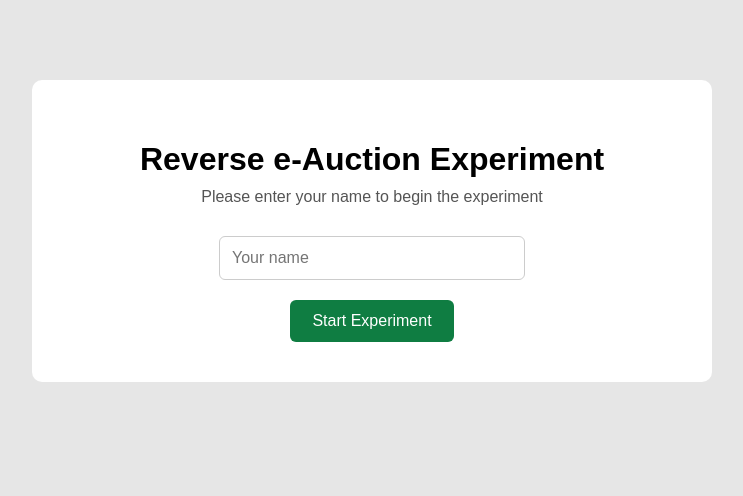
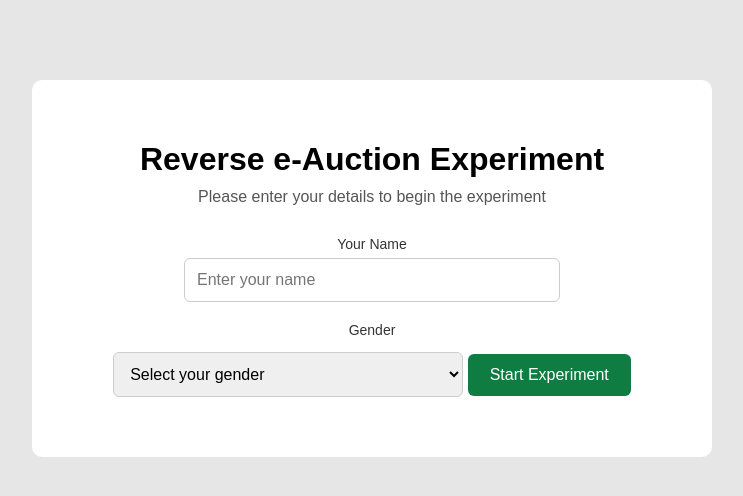
Before and after one commit to lindaspov/research-project, a Flask app: page /name in a window 1280 px wide. Shown: the top 496 px of the page, without its empty margins (268-1011 px from the left). Run offline with Flask 3, Linux system fonts and the light colour scheme.

Commit message:
added gender + improved UI

```diff
--- a/app.py
+++ b/app.py
@@ -288,6 +288,7 @@ def welcome():
 def name():
     if request.method == "POST":
         username = request.form["player_name"]
+        gender = request.form["gender"]   # 👈 NEU
 
         with player_lock:
             # Session zurücksetzen falls Player nicht mehr aktiv
@@ -305,11 +306,22 @@ def name():
                 else:
                     return "Experiment voll – bitte warten.", 403
 
+        # 🟢 USERNAMES speichern
         if "usernames" not in auction_state:
             auction_state["usernames"] = {}
 
         auction_state["usernames"][session["player"]] = username
 
+        # 🟢 GENDER speichern (NEU)
+        if "genders" not in auction_state:
+            auction_state["genders"] = {}
+
+        auction_state["genders"][session["player"]] = gender
+
+        # 🟢 Optional auch in Session speichern
+        session["gender"] = gender
+
+        # 🟢 Matchups initialisieren (wie vorher)
         if "round_matchups" not in auction_state or not auction_state["round_matchups"]:
             auction_state["round_matchups"] = generate_balanced_rounds()
 
@@ -794,6 +806,7 @@ def calculate_results():
                     writer.writerow([
                         auction_state["round"],
                         real_name,
+                        auction_state.get("genders", {}).get(p, ""),
                         True,
                         strategy,
                         cost,
@@ -812,6 +825,7 @@ def calculate_results():
                     writer.writerow([
                         auction_state["round"],
                         real_name,
+                        auction_state.get("genders", {}).get(p, ""),
                         False,
                         strategy,
                         cost,
--- a/templates/name.html
+++ b/templates/name.html
@@ -28,13 +28,21 @@
             margin-bottom: 30px;
         }
 
-        input[type="text"] {
+        input[type="text"], select {
             padding: 12px;
-            width: 280px;
+            width: 100%;
+            max-width: 350px;
             font-size: 16px;
             border-radius: 6px;
             border: 1px solid #ccc;
             margin-bottom: 20px;
+        }
+
+        label {
+            display: block;
+            margin-bottom: 6px;
+            font-size: 14px;
+            color: #333;
         }
 
         button {
@@ -45,6 +53,7 @@
             border-radius: 6px;
             font-size: 16px;
             cursor: pointer;
+            margin-top: 10px;
         }
 
         button:hover {
@@ -60,20 +69,31 @@
     <h1>Reverse e-Auction Experiment</h1>
 
     <div class="subline">
-        Please enter your name to begin the experiment
+        Please enter your details to begin the experiment
     </div>
 
     <form method="POST">
 
+        <!-- NAME -->
+        <label for="name">Your Name</label>
         <input
             type="text"
+            id="name"
             name="player_name"
-            placeholder="Your name"
+            placeholder="Enter your name"
             required
         >
 
-        <br>
+        <!-- GENDER -->
+        <label for="gender">Gender</label>
+        <select name="gender" id="gender" required>
+            <option value="">Select your gender</option>
+            <option value="female">Female</option>
+            <option value="male">Male</option>
+            <option value="other">Other</option>
+        </select>
 
+        <!-- BUTTON -->
         <button type="submit">
             Start Experiment
         </button>
```
